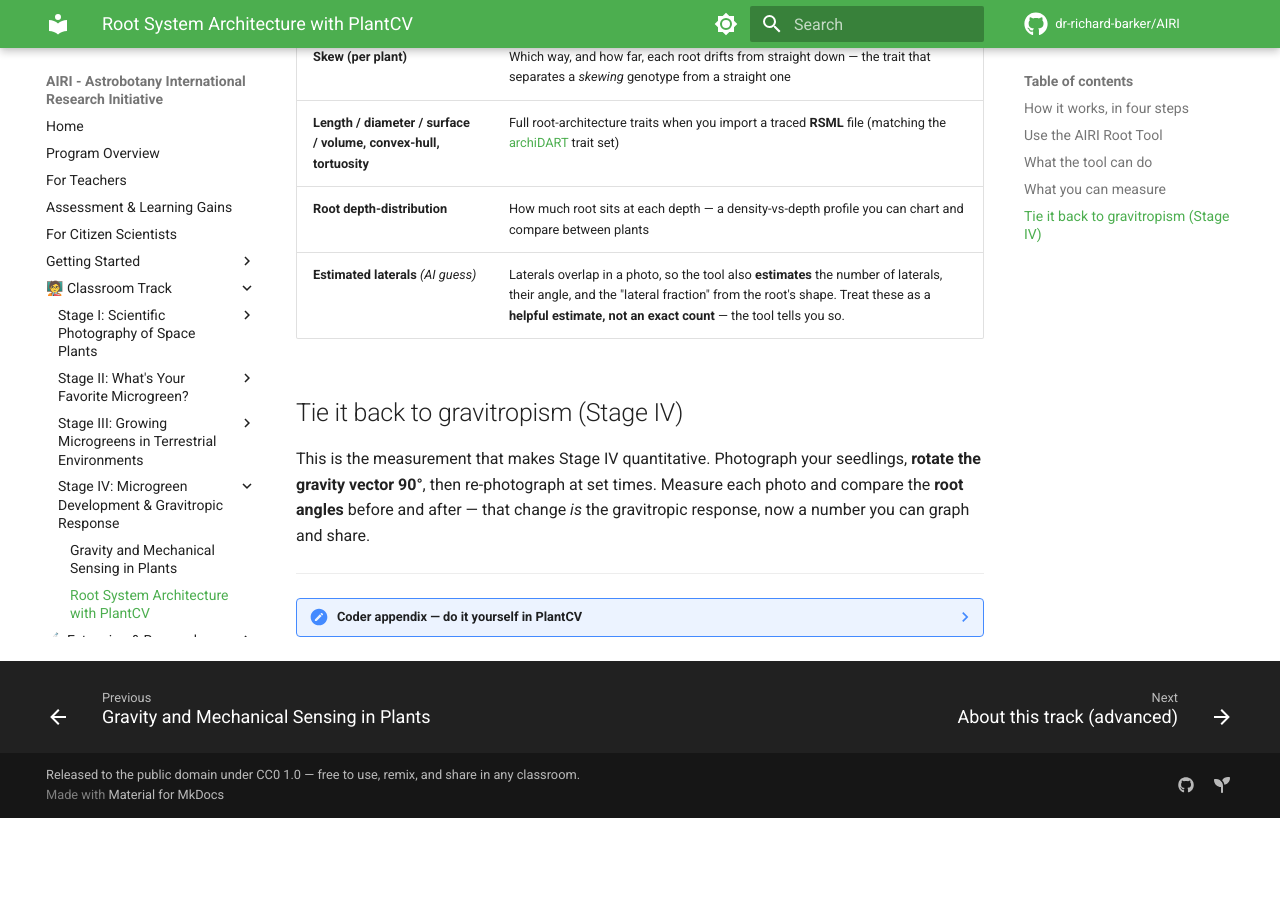
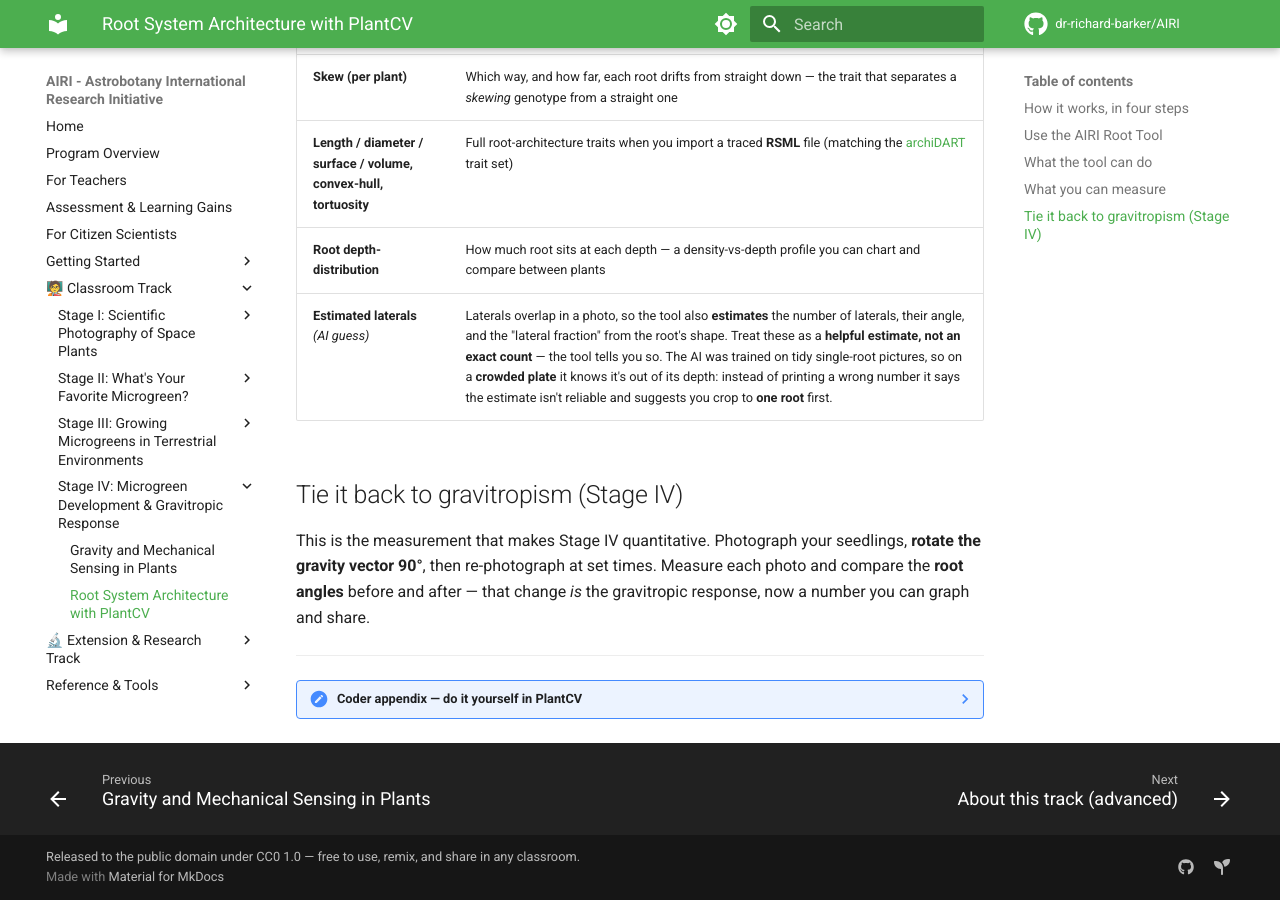
Before and after one commit to dr-richard-barker/AIRI, an MkDocs documentation site: the page built from docs/research-stage-iv-microgreen-development-and-gravitropic-response/root-system-architecture-with-plantcv.md, in a window 1280 px wide and 900 px high, scrolled down 2013 px. Built offline with MkDocs 1.6.1 and Material for MkDocs 9.7.7, drawn with Linux system fonts in a browser that asks for light colours; comment, search, counter and statistics services are not loaded; before the commit the page ends 2831 px from its top, so only the background shows below that.

Commit message:
Root tool: note the AI lateral estimate self-flags on crowded plates
Mirrors the AstroRoot estimator guard — on out-of-range (whole-plate)
images the tool now withholds the estimate and suggests a single-root
crop rather than showing an impossible value.

Co-Authored-By: Claude Opus 4.8 <noreply@anthropic.com>

```diff
--- a/docs/research-stage-iv-microgreen-development-and-gravitropic-response/root-system-architecture-with-plantcv.md
+++ b/docs/research-stage-iv-microgreen-development-and-gravitropic-response/root-system-architecture-with-plantcv.md
@@ -119,7 +119,7 @@ Start simple, then add only the pieces your experiment needs.
 | **Skew (per plant)** | Which way, and how far, each root drifts from straight down — the trait that separates a *skewing* genotype from a straight one |
 | **Length / diameter / surface / volume, convex-hull, tortuosity** | Full root-architecture traits when you import a traced **RSML** file (matching the [archiDART](https://github.com/archidart/archidart) trait set) |
 | **Root depth-distribution** | How much root sits at each depth — a density-vs-depth profile you can chart and compare between plants |
-| **Estimated laterals** *(AI guess)* | Laterals overlap in a photo, so the tool also **estimates** the number of laterals, their angle, and the "lateral fraction" from the root's shape. Treat these as a **helpful estimate, not an exact count** — the tool tells you so. |
+| **Estimated laterals** *(AI guess)* | Laterals overlap in a photo, so the tool also **estimates** the number of laterals, their angle, and the "lateral fraction" from the root's shape. Treat these as a **helpful estimate, not an exact count** — the tool tells you so. The AI was trained on tidy single-root pictures, so on a **crowded plate** it knows it's out of its depth: instead of printing a wrong number it says the estimate isn't reliable and suggests you crop to **one root** first. |
 
 ## Tie it back to gravitropism (Stage IV)
 
```
